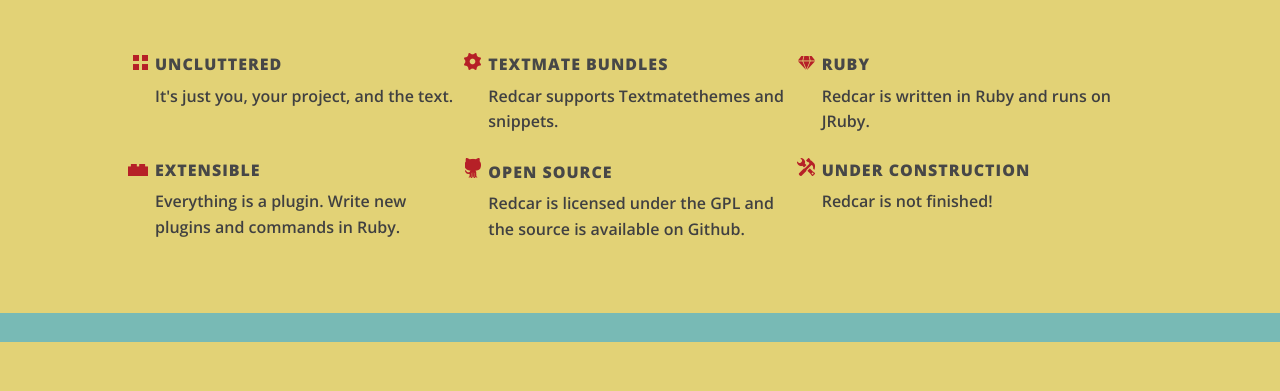
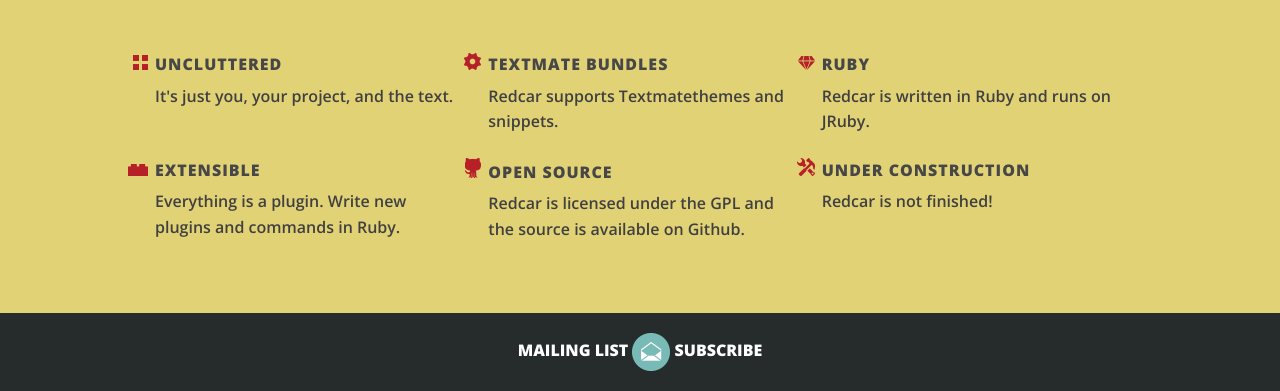
Before and after one commit to ctrlaltjustine/Redcar-Marketing, a PHP site: page / in a window 1280 px wide. Shown: the part 458-849 px from the top of the page. Before the commit the page ends 800 px from the top, so only its background shows below. Run offline with PHP 8.4, Linux system fonts and the light colour scheme.

Commit message:
footer added yayyyyyy

```diff
--- a/css/screen.css
+++ b/css/screen.css
@@ -66,3 +66,12 @@
 #undercon {
     list-style-image: url(../img/li-undercon.png);
 }
+footer {
+	background : #252c2b;
+	font-family: 'Roboto Slab' serif; font-weight: 700;
+	font-size: 16px;
+	color: #ffffff;
+	text-transform: uppercase;
+	text-align: center;
+	padding : 20px 0 20px 0;
+}
--- a/index.html
+++ b/index.html
@@ -104,6 +104,11 @@
 	</div>
 
 	<footer>
+		<div class="container">
+			<div class="row">
+				Mailing List <img src="img/subscribe.png"> Subscribe
+			</div>
+		</div>
 	</footer>
 
   <script>
```
Also changed, not shown: img/subscribe.png (added).
